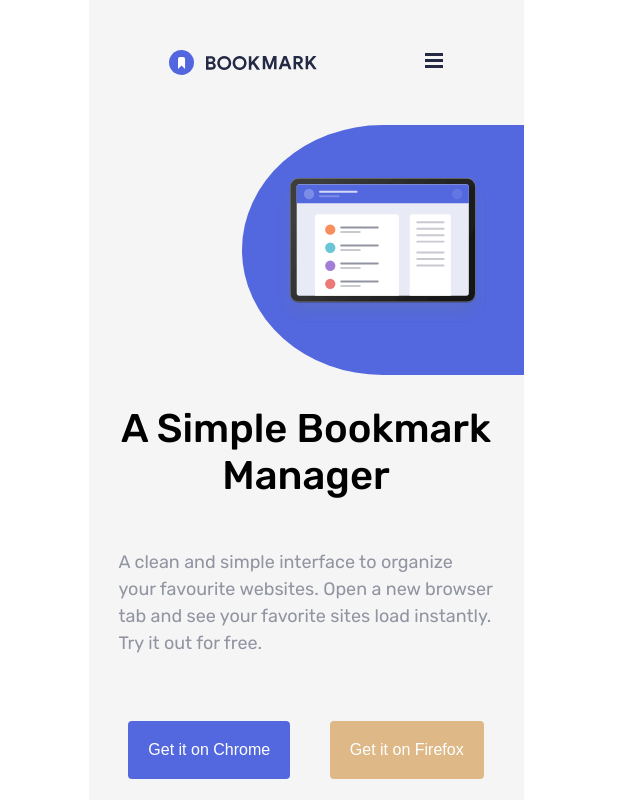
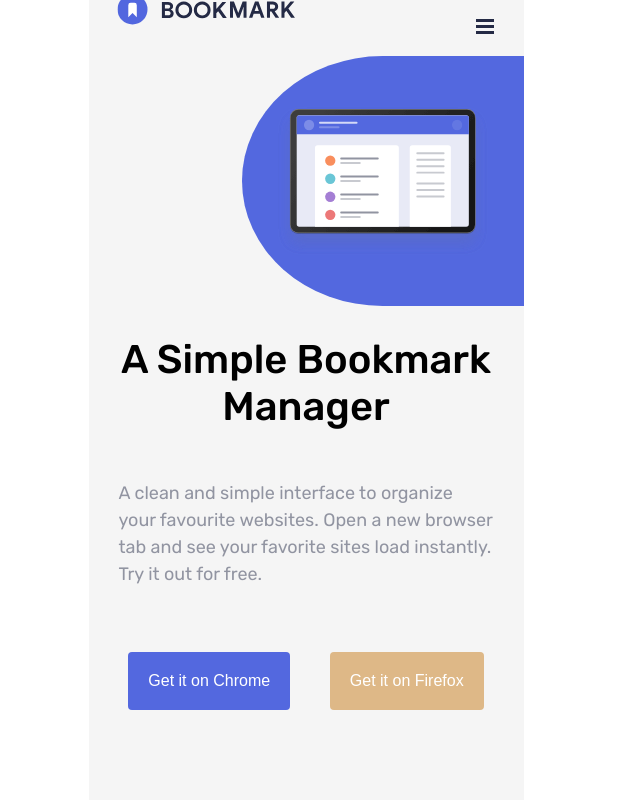
Before and after one commit to AndrzejPec/test-task, a React (Create React App) app: page / in a window 1280 px wide. Shown: the top 800 px of the page, without its empty margins (334-974 px from the left). Built offline with nearby package versions, Linux system fonts and the light colour scheme.

Commit message:
active navbar ready

```diff
--- a/src/App.scss
+++ b/src/App.scss
@@ -65,6 +65,10 @@
 
 }
 
+.logo {
+  height: 50px;
+}
+
 .button {
     background-color: $lightBlue;
     outline: transparent;
--- a/src/components/Form/Form.jsx
+++ b/src/components/Form/Form.jsx
@@ -43,7 +43,7 @@ export const Form = () => {
     return (
         <div className="form">
 
-            <span className="form__counter">{counter}{counter ? '+' : ''} already joined</span>
+            <span className="form__counter">{`${counter.toLocaleString('de-DE')}${counter ? '+' : ''}`} already joined</span>
 
             <h2 className="form__title">Stay up-to-date with what we're doing</h2>
 
--- a/src/components/Nav/Nav.jsx
+++ b/src/components/Nav/Nav.jsx
@@ -1,6 +1,7 @@
 import React, { useState } from 'react';
 import { ReactComponent as Logo } from '../../img/logo-bookmark.svg';
 import { ReactComponent as Hamburger } from '../../img/icon-hamburger.svg';
+import { ReactComponent as CloseIcon } from '../../img/icon-close.svg'; // Upewnij się, że dodałeś tę ikonę
 import './Nav.scss';
 
 export const Nav = () => {
@@ -12,13 +13,20 @@ export const Nav = () => {
 
     return (
         <nav className="nav">
-            <ul className="nav__list">
-                <div className="nav__logo">
-                    <Logo className="logo" />
-                </div>
-                <div className="nav__hamburger">
-                    <Hamburger />
-                </div>
+            <div className="nav__logo">
+                <Logo className="logo" height="50px"/>
+            </div>
+            <div className="nav__hamburger" onClick={toggleMenu}>
+                {isMenuOpen ? <CloseIcon onClick={toggleMenu}/> : <Hamburger />}
+            </div>
+            <ul className={`nav__list ${isMenuOpen ? 'nav__list--active' : ''}`}>
+                {/* Menu items, ukryte jeśli menu nie jest otwarte */}
+                <li className="nav__item">Features</li>
+                <li className="nav__item">Pricing</li>
+                <li className="nav__item">Contact</li>
+                <li className="nav__item">
+                    <button className="nav__button">Login</button>
+                </li>
             </ul>
         </nav>
     )
--- a/src/components/Nav/Nav.scss
+++ b/src/components/Nav/Nav.scss
@@ -1,17 +1,75 @@
+@import '../../styles/variables';
+
 .nav {
-    padding: 50px;
-
-    &__list {
-        display: flex;
-        justify-content: space-between;
-    }
+    padding-inline: 30px;
+    text-align: initial;
+    position: relative; // Dodaj to dla pozycjonowania absolutnego hamburgera
 
     &__logo {
-        height: 25px;
+        transform: scale(1.2);
     }
 
     &__hamburger {
-        width: 20px;
-        height: 20px;
+        position: absolute; // Pozycjonuje hamburgera
+        top: 50%; // Centruje pionowo
+        right: 0; // Odstęp od prawej krawędzi
+        transform: translateY(-50%); // Dokładne wycentrowanie
+        cursor: pointer; // Doda kursor 'pointer' dla lepszej użyteczności
+        z-index: 2;
+    }
+
+    &__list {
+        list-style-type: none; // Usuwa domyślne style listy
+        margin: 0;
+        padding: 0;
+        display: none; // Domyślnie ukrywa menu
+        flex-direction: column; // Elementy listy ułożone pionowo
+        align-items: center; // Centruje elementy w poziomie
+        position: fixed;
+        text-align: center;
+        letter-spacing: 2.5px;
+        top: 0;
+        right: 0;
+        height: 100dvh;
+        width: 100%;
+        background-color: rgba(37, 43, 70, 0.9); // Półprzezroczyste tło
+        z-index: 1; // Zapewnia, że lista jest na wierzchu
+        transform: translateX(100%); // Początkowo poza ekranem
+        transition: transform 0.3s ease; // Animacja przesuwania
+
+
+        &--active {
+            display: flex; // Pokazuje menu kiedy jest aktywne
+            transform: translateX(0); // Przesuwa menu do widoku
+            transition: transform 0.3s ease;
+            padding-top: 100px;
+        }
+
+    }
+
+    &__item {
+        color: white;
+        padding: 20px 0;
+        width: 370px;
+        text-transform: uppercase;
+        border-top: 1px solid $grayish;
+        cursor: pointer;
+
+        &:last-child {
+            padding-top: 30px;
+        }
+    }
+
+    &__button {
+        width: 100%;
+        padding-block: 15px;
+        text-transform: uppercase;
+        font: unset;
+        color: unset;
+        cursor: unset;
+        letter-spacing: unset;
+        border-radius: 5px;
+        background: none;
+        outline: auto;
     }
 }
```
Also changed, not shown: src/img/logo-bookmark.svg.
